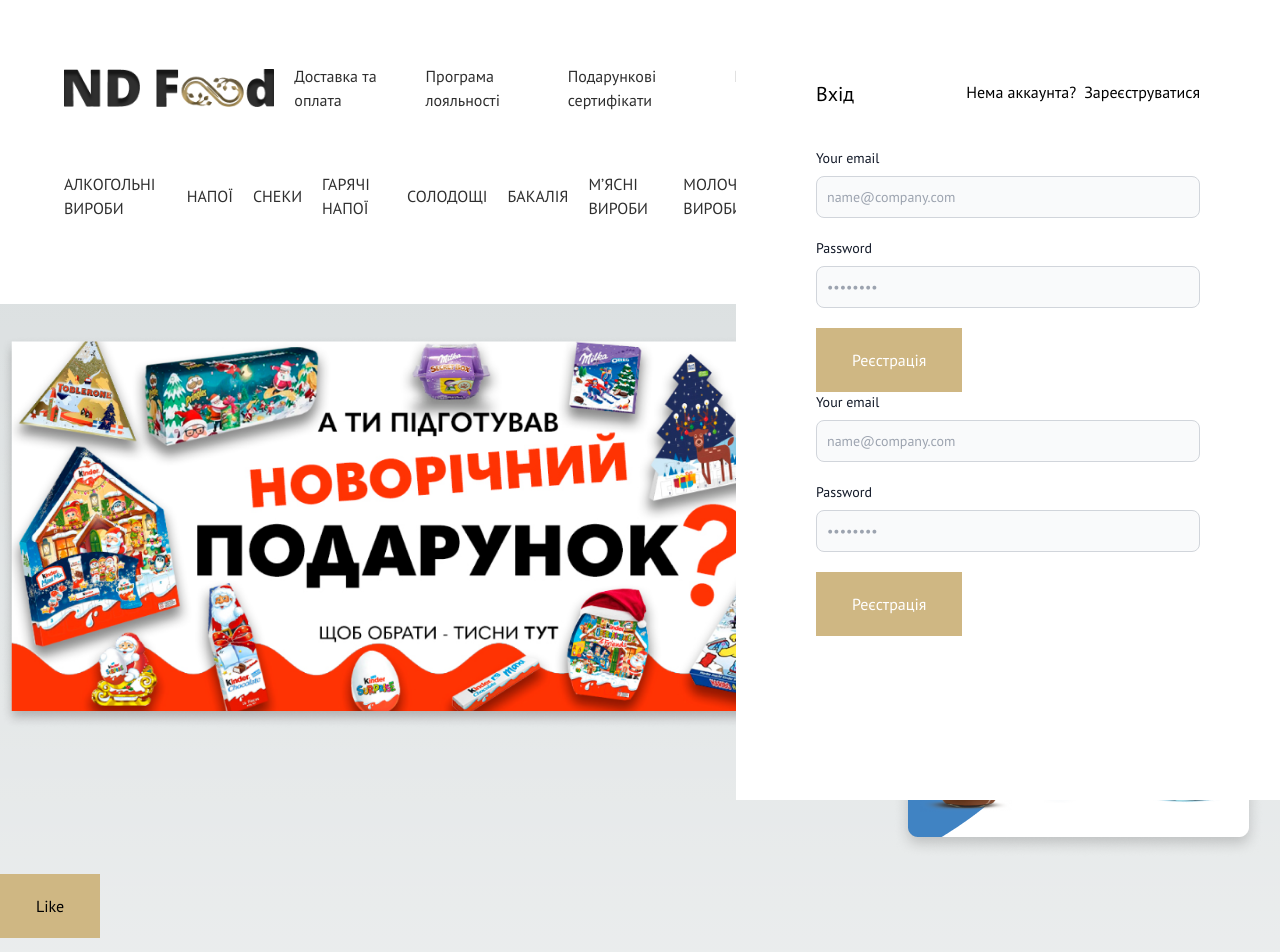
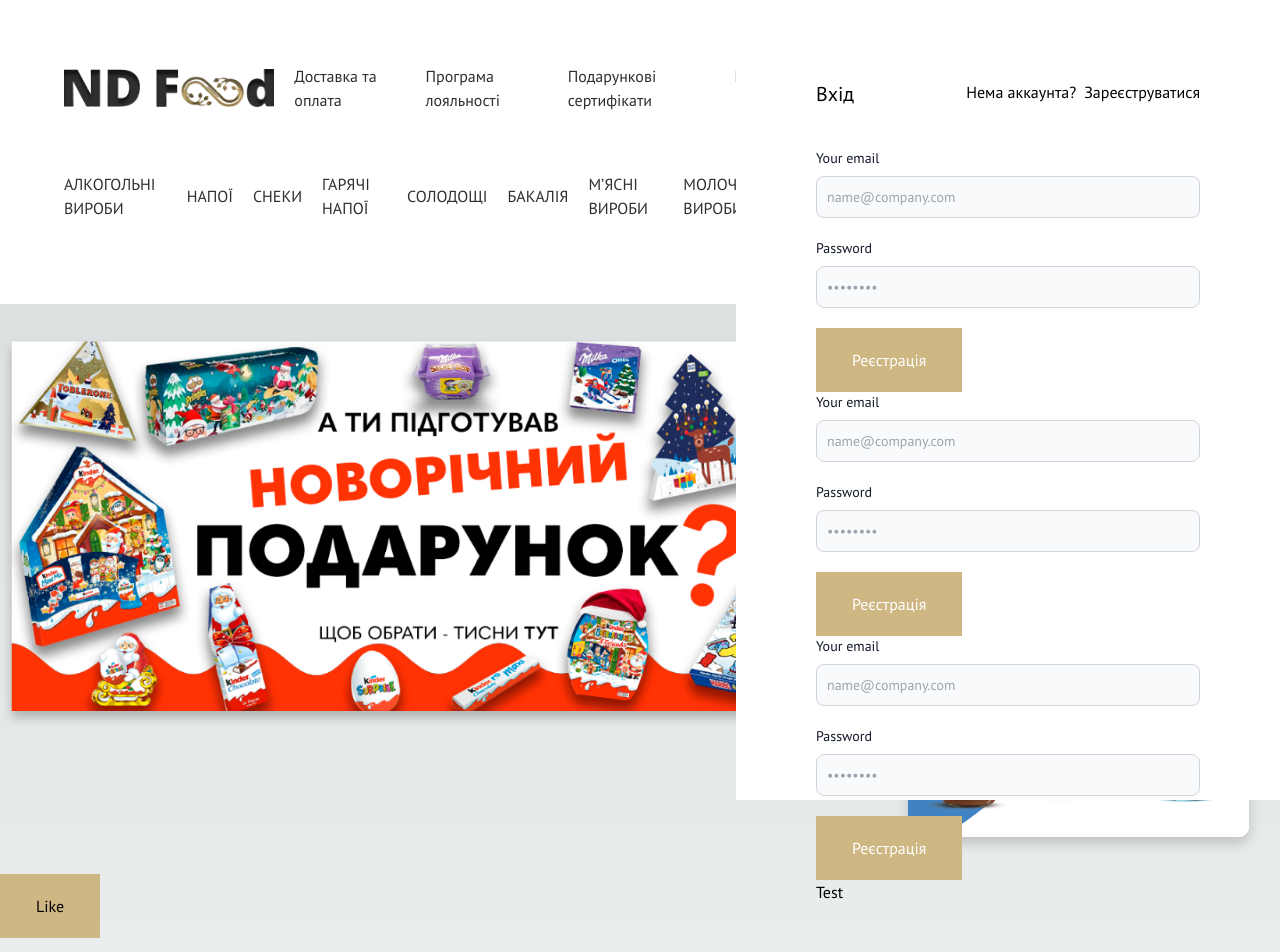
Before and after one commit to milkabaldi/ndfood, a Next.js app: page / in a window 1280 px wide. Shown: the top 952 px of the page. Built offline with nearby package versions, Linux system fonts and the light colour scheme; no server answers.

Commit message:
Just test

```diff
--- a/src/components/SingIn.jsx
+++ b/src/components/SingIn.jsx
@@ -31,6 +31,16 @@
             <button type="submit" class="bg-dimLate hover:bg-dimMoca transition-colors ease-in-out duration-300 py-5 px-9 text-secondary text-center">Реєстрація</button>
             </div>
         </form>
+        <form className='flex flex-col w-96 m-auto p-'>
+        <label for="email" class="block mb-2 text-sm font-medium text-gray-900 dark:text-white">Your email</label>
+            <input type="email" name="email" id="email" class="mb-5 bg-gray-50 border border-gray-300 text-gray-900 sm:text-sm rounded-lg focus:ring-primary-600 focus:border-primary-600 block w-full p-2.5 dark:bg-gray-700 dark:border-gray-600 dark:placeholder-gray-400 dark:text-white dark:focus:ring-blue-500 dark:focus:border-blue-500" placeholder="name@company.com" required="" />
+            <label for="password" class="block mb-2 text-sm font-medium text-gray-900 dark:text-white">Password</label>
+            <input type="password" name="password" id="password" placeholder="••••••••" class="mb-5 bg-gray-50 border border-gray-300 text-gray-900 sm:text-sm rounded-lg focus:ring-primary-600 focus:border-primary-600 block w-full p-2.5 dark:bg-gray-700 dark:border-gray-600 dark:placeholder-gray-400 dark:text-white dark:focus:ring-blue-500 dark:focus:border-blue-500" required="" />
+            <div>
+            <button type="submit" class="bg-dimLate hover:bg-dimMoca transition-colors ease-in-out duration-300 py-5 px-9 text-secondary text-center">Реєстрація</button>
+            </div>
+        </form>
+        Test
     </section>
   )
 }
```
